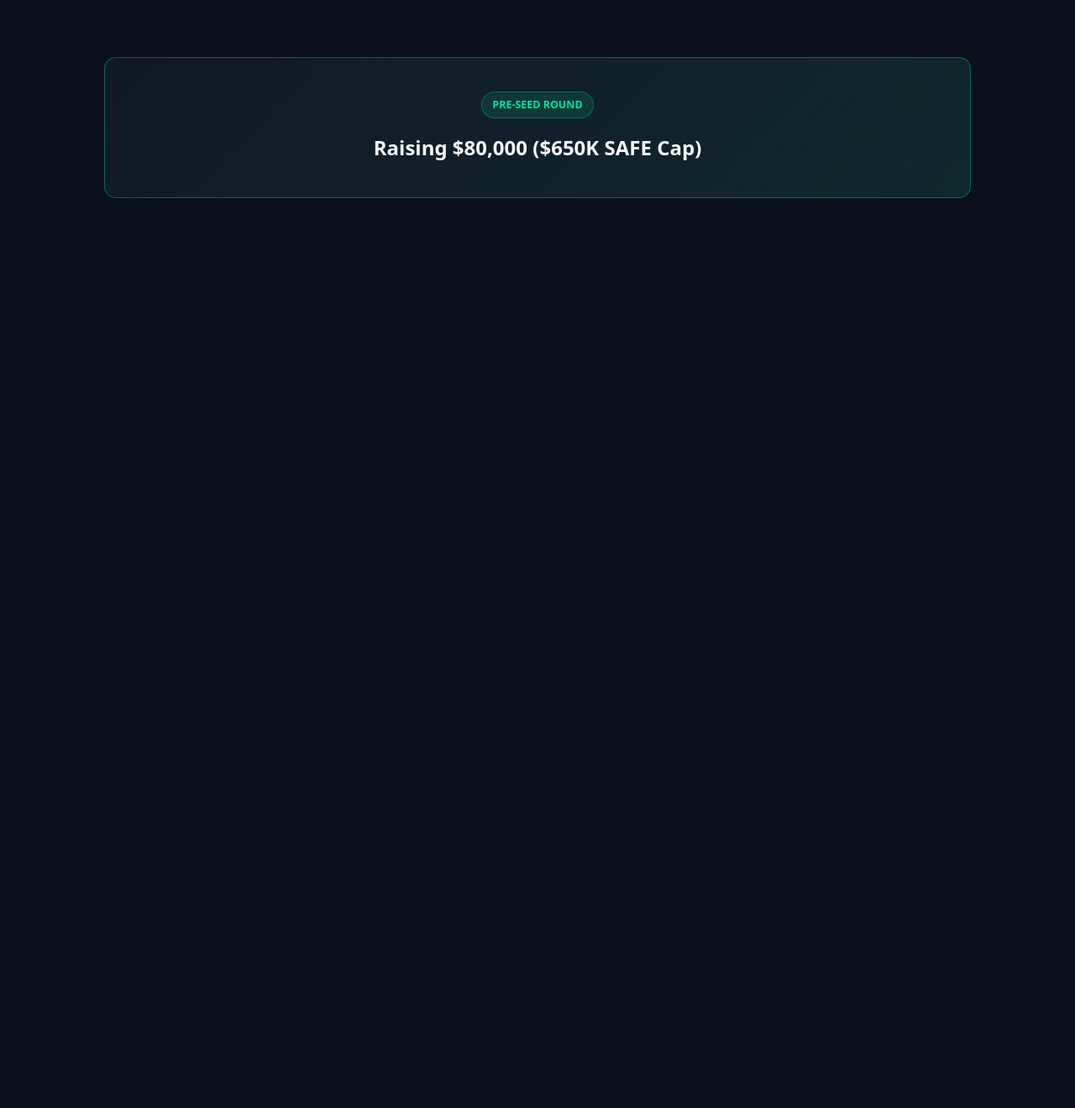
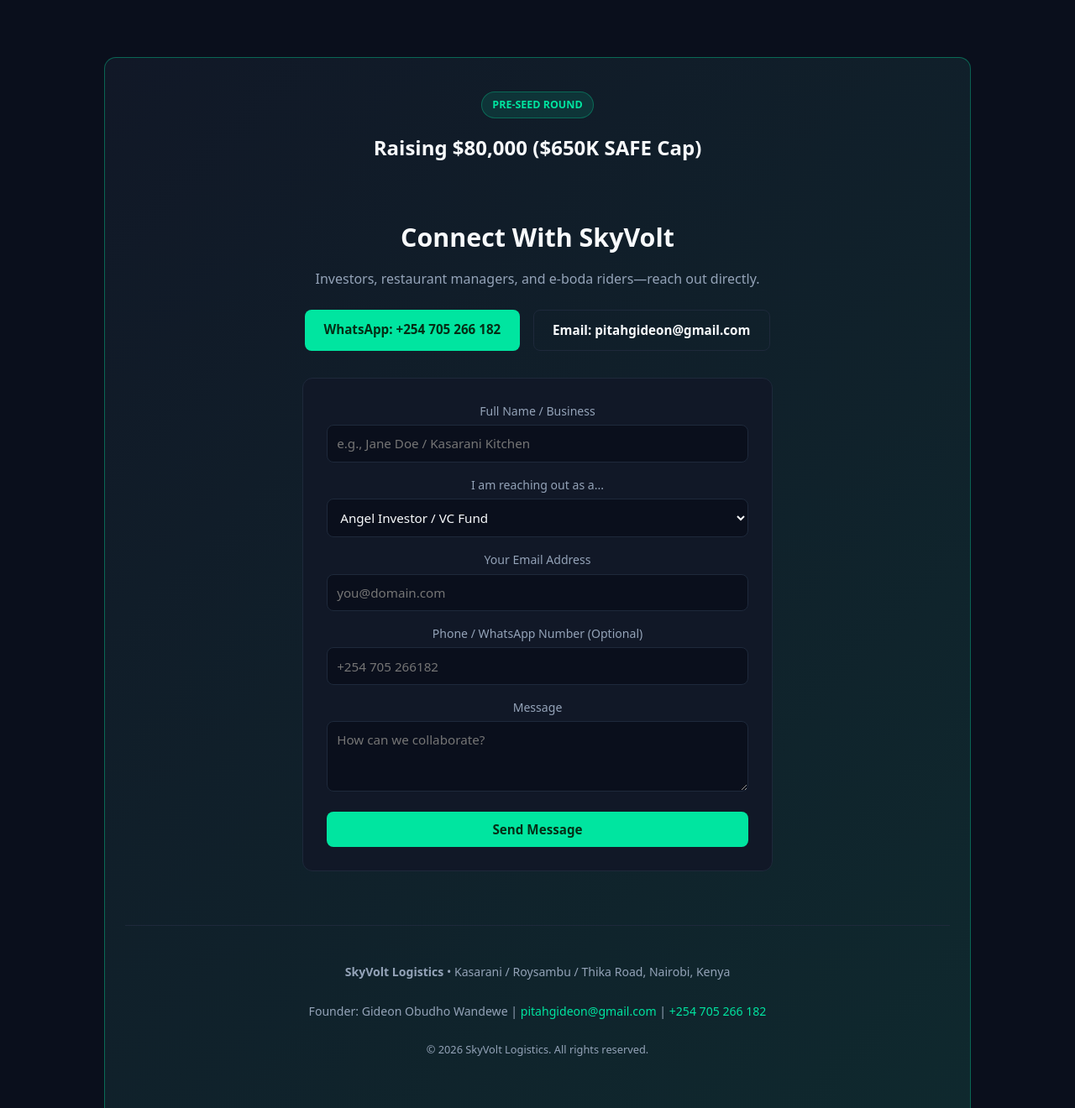
Before and after one commit to Guwop-GT/SkyVolt-Logistics.co.-ke, a plain HTML site: page index.html in a window 1280 px wide. Shown: the part 3230-4550 px from the top of the page at 84% size. Before the commit the page ends 3530 px from the top, so only its background shows below. Drawn offline with Linux system fonts and the light colour scheme.

Commit message:
Refactor index.html structure and content

```diff
--- a/index.html
+++ b/index.html
@@ -182,3 +182,54 @@
     <div class="cta-box">
       <div class="badge">Pre-Seed Round</div>
       <h2>Raising $80,000 ($650K SAFE Cap)</h2>
+
+        <section id="contact">
+    <div class="head">
+      <h2>Connect With SkyVolt</h2>
+      <p>Investors, restaurant managers, and e-boda riders—reach out directly.</p>
+      <div class="btns" style="margin-top: 1.25rem;">
+        <a href="https://wa.me." target="_blank" class="btn btn-pri">WhatsApp: +254 705 266 182</a>
+        <a href="mailto:pitahgideon@://gmail.com" class="btn btn-out">Email: pitahgideon@gmail.com</a>
+      </div>
+    </div>
+
+    <div class="form-box">
+      <form action="https://formspree.io/f/maeovkad" method="POST">
+        <div class="fg">
+          <label for="name">Full Name / Business</label>
+          <input type="text" id="name" name="name" placeholder="e.g., Jane Doe / Kasarani Kitchen" required />
+        </div>
+        <div class="fg">
+          <label for="role">I am reaching out as a...</label>
+          <select id="role" name="role">
+            <option value="Investor">Angel Investor / VC Fund</option>
+            <option value="Restaurant">Restaurant / Cloud Kitchen</option>
+            <option value="Rider">Electric Boda-Boda Rider / Fleet</option>
+            <option value="Supplier">Drone / EV Hardware Partner</option>
+          </select>
+        </div>
+        <div class="fg">
+          <label for="email">Your Email Address</label>
+          <input type="email" id="email" name="email" placeholder="you@domain.com" required />
+        </div>
+        <div class="fg">
+          <label for="phone">Phone / WhatsApp Number (Optional)</label>
+          <input type="text" id="phone" name="phone" placeholder="+254 705 266182" />
+        </div>
+        <div class="fg">
+          <label for="message">Message</label>
+          <textarea id="message" name="message" rows="3" placeholder="How can we collaborate?" required></textarea>
+        </div>
+        <button type="submit" class="btn btn-pri" style="width:100%">Send Message</button>
+      </form>
+    </div>
+  </section>
+
+  <footer>
+    <p><strong>SkyVolt Logistics</strong> • Kasarani / Roysambu / Thika Road, Nairobi, Kenya</p>
+    <p style="margin-top:.35rem">Founder: Gideon Obudho Wandewe | <a href="mailto:pitahgideon@gmail.com" style="color:var(--pri);text-decoration:none;">pitahgideon@gmail.com</a> | <a href="https://wa.me" target="_blank" style="color:var(--pri);text-decoration:none;">+254 705 266 182</a></p>
+    <p style="margin-top:.6rem;font-size:.8rem">&copy; 2026 SkyVolt Logistics. All rights reserved.</p>
+  </footer>
+
+</body>
+</html>
```
